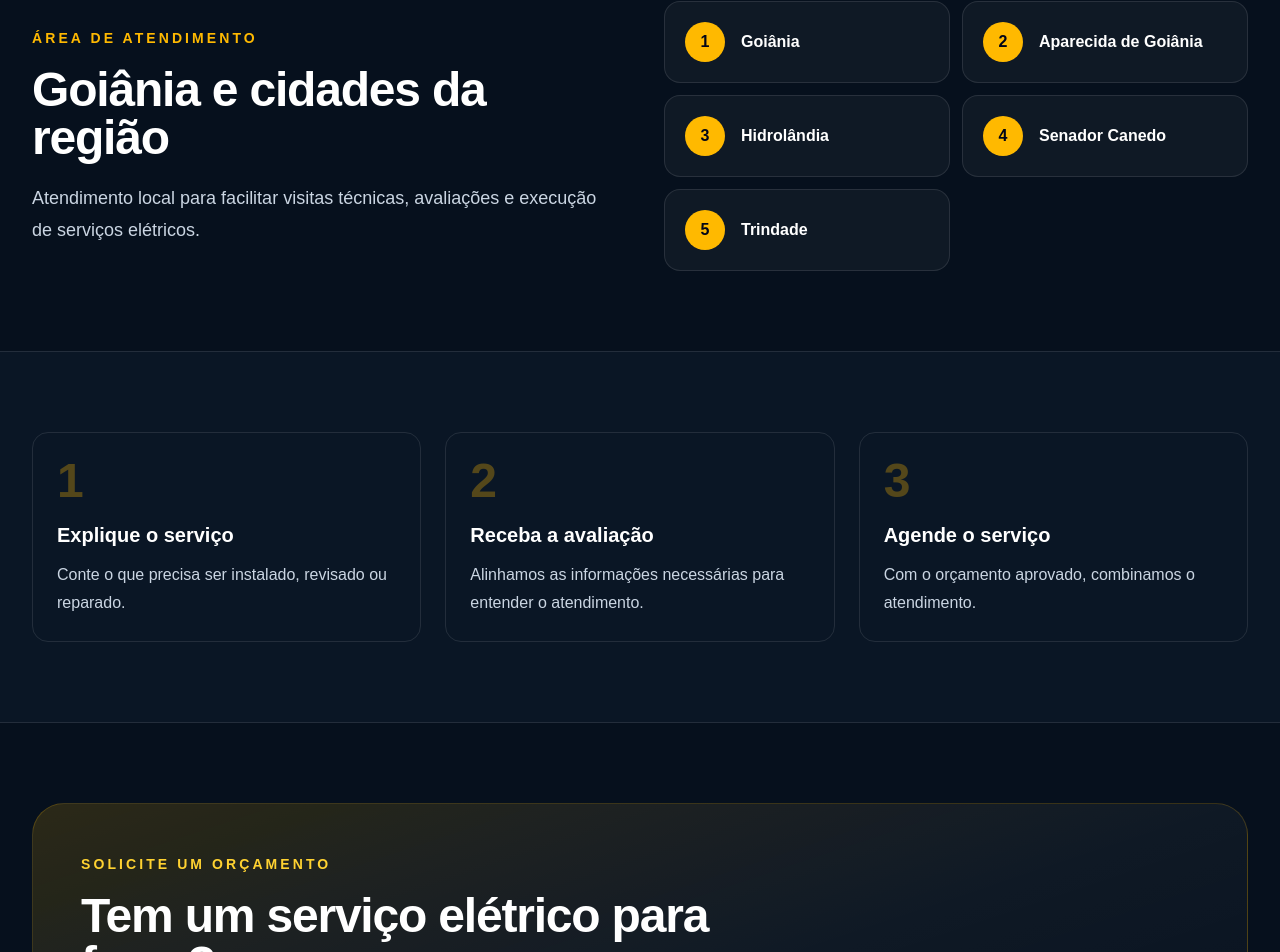
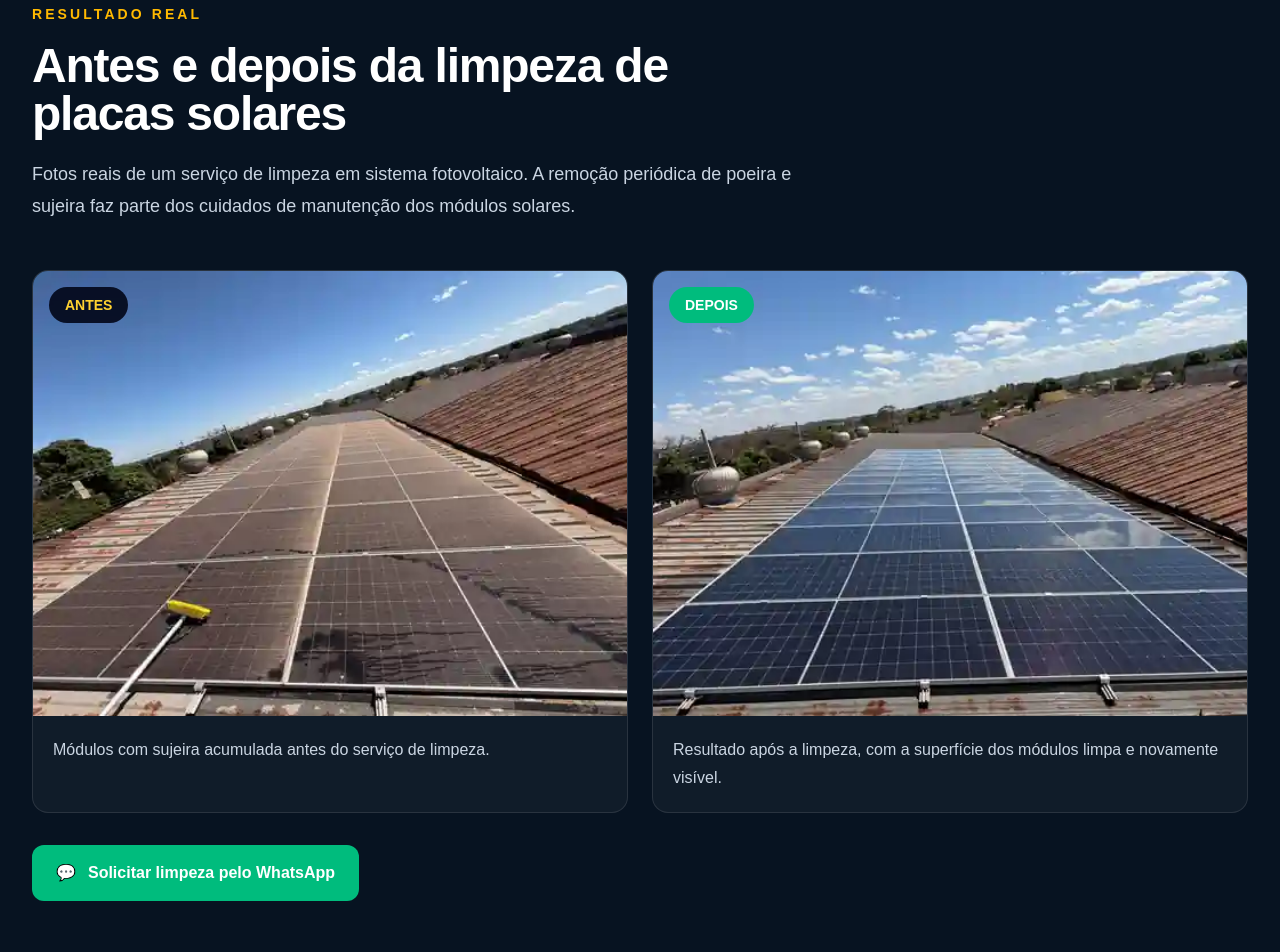
Before and after one commit to Tivytinz/servicos-eletrotecnicos, a Next.js app: page / in a window 1280 px wide. Shown: the part 1805-2757 px from the top of the page. Built offline with nearby package versions, Linux system fonts and the light colour scheme.

Commit message:
feat: add solar cleaning results and update WhatsApp number

```diff
--- a/src/app/page.tsx
+++ b/src/app/page.tsx
@@ -52,7 +52,7 @@ const diferenciais = [
   "Foco em segurança e organização",
 ];
 
-const whatsappNumero = "556293265087";
+const whatsappNumero = "5562993265087";
 const whatsappMensagem =
   "Olá, vi o site Eletrotécnico GO e gostaria de solicitar um orçamento.";
 const whatsappLink =
@@ -206,6 +206,71 @@ export default function Home() {
         </div>
       </section>
 
+      <section className="border-y border-white/10 bg-[#071321]">
+        <div className="mx-auto max-w-7xl px-6 py-20 lg:px-8">
+          <div className="max-w-3xl">
+            <span className="text-sm font-black uppercase tracking-[0.22em] text-amber-400">
+              Resultado real
+            </span>
+            <h2 className="mt-4 text-3xl font-black tracking-tight sm:text-5xl">
+              Antes e depois da limpeza de placas solares
+            </h2>
+            <p className="mt-5 text-lg leading-8 text-slate-300">
+              Fotos reais de um serviço de limpeza em sistema fotovoltaico. A
+              remoção periódica de poeira e sujeira faz parte dos cuidados de
+              manutenção dos módulos solares.
+            </p>
+          </div>
+
+          <div className="mt-12 grid gap-6 lg:grid-cols-2">
+            <figure className="overflow-hidden rounded-2xl border border-white/10 bg-white/[0.04]">
+              <div className="relative aspect-[4/3] overflow-hidden">
+                <img
+                  src="/solar/antes-1.webp"
+                  alt="Placas solares antes da limpeza com sujeira acumulada"
+                  className="h-full w-full object-cover"
+                />
+                <span className="absolute left-4 top-4 rounded-full bg-slate-950/90 px-4 py-2 text-sm font-black text-amber-300">
+                  ANTES
+                </span>
+              </div>
+              <figcaption className="p-5 leading-7 text-slate-300">
+                Módulos com sujeira acumulada antes do serviço de limpeza.
+              </figcaption>
+            </figure>
+
+            <figure className="overflow-hidden rounded-2xl border border-white/10 bg-white/[0.04]">
+              <div className="relative aspect-[4/3] overflow-hidden">
+                <img
+                  src="/solar/depois-1.webp"
+                  alt="Placas solares depois da limpeza"
+                  className="h-full w-full object-cover"
+                />
+                <span className="absolute left-4 top-4 rounded-full bg-emerald-500 px-4 py-2 text-sm font-black text-white">
+                  DEPOIS
+                </span>
+              </div>
+              <figcaption className="p-5 leading-7 text-slate-300">
+                Resultado após a limpeza, com a superfície dos módulos limpa e
+                novamente visível.
+              </figcaption>
+            </figure>
+          </div>
+
+          <div className="mt-8">
+            <a
+              href={whatsappLink}
+              target="_blank"
+              rel="noopener noreferrer"
+              className="inline-flex items-center gap-3 rounded-xl bg-emerald-500 px-6 py-4 font-extrabold text-white transition hover:-translate-y-0.5 hover:bg-emerald-400"
+            >
+              <span>💬</span>
+              Solicitar limpeza pelo WhatsApp
+            </a>
+          </div>
+        </div>
+      </section>
+
       <section id="regioes" className="mx-auto max-w-7xl px-6 py-20 lg:px-8">
         <div className="grid gap-12 lg:grid-cols-2 lg:items-center">
           <div>
@@ -280,7 +345,7 @@ export default function Home() {
             </a>
 
             <p className="mt-4 text-sm text-slate-400">
-              WhatsApp: (62) 9326-5087
+              WhatsApp: (62) 99326-5087
             </p>
           </div>
         </div>
```
